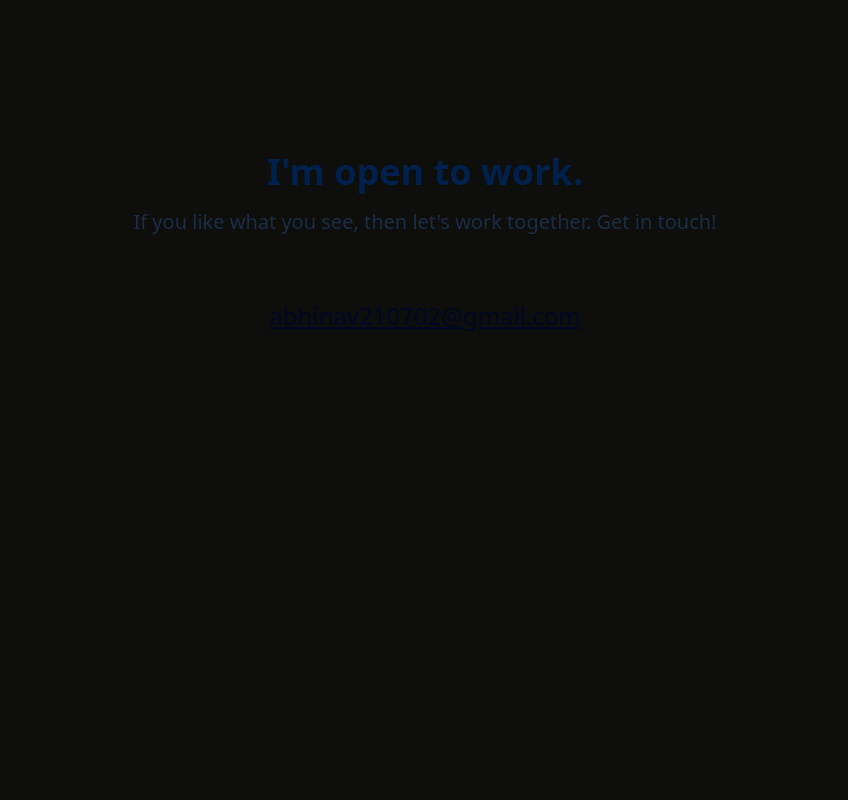
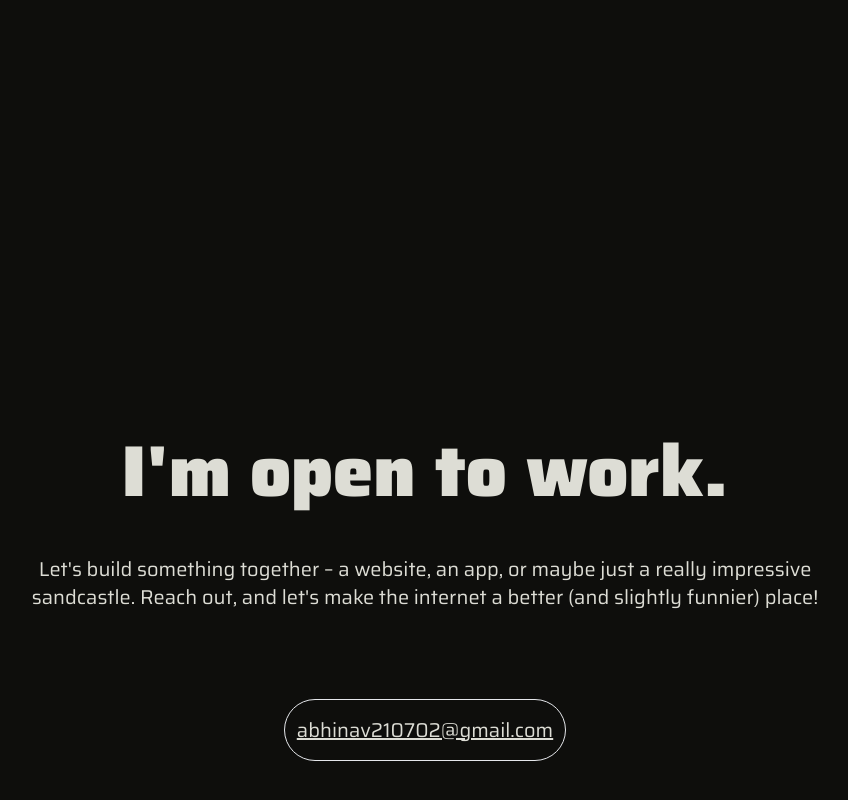
Before and after one commit to Abh1shekSingh/portfolio-new, a React (Vite) app: page / in a window 1280 px wide. Shown: the part 5018-5818 px from the top of the page, without its empty margins (215-1063 px from the left). Before the commit the page ends 5374 px from the top, so only its background shows below. Built offline with nearby package versions, Linux system fonts and the light colour scheme; the HTML template or start-up script is replaced by a standard one; a web font is replaced by a local one.

Commit message:
added Call to action section

```diff
--- a/src/App.jsx
+++ b/src/App.jsx
@@ -2,10 +2,10 @@ import "./App.css"
 import Work from "./components/Work"
 import About from "./components/About"
 import Navbar from "./components/Navbar"
-import React, { useEffect } from "react"
+// import React, { useEffect } from "react"
 import Hero from "./components/Hero"
 import Aboutme from "./components/Aboutme"
-import locomotiveScroll from "locomotive-scroll";
+// import locomotiveScroll from "locomotive-scroll";
 import { CTA } from "./components/CTA"
 
 
--- a/src/components/CTA.jsx
+++ b/src/components/CTA.jsx
@@ -1,13 +1,47 @@
+import { useEffect, useRef, useState } from "react";
+import { useInView } from "react-intersection-observer";
+import { FaCheck } from "react-icons/fa6";
 
 
 export const CTA = () => {
+  const emailRef = useRef(null);
+  const [copy, setCopy] = useState(false);
+
+  const copyToClipboard = () => {
+    const emailText = emailRef.current.innerText;
+    navigator.clipboard.writeText(emailText).then(() => {
+      setCopy(true);
+      setTimeout(() => setCopy(false), 3000);
+    })
+    .catch(err => {
+      console.error('Error copying to clipboard:', err);
+    });
+  };
+
+  const [ref, inView] = useInView({
+    triggerOnce: false,
+  });
+
+  useEffect(() => {
+    if (inView) {
+      document.documentElement.classList.add('dark');
+    } else {
+      document.documentElement.classList.remove('dark');
+    }
+  }, [inView]);
+
+
   return (
-    <div  className="text-[#00214d] mt-[7em]">
-        <div className="flex flex-col justify-center items-center">
-            <h1 className="font-syne font-bold text-3xl md:text-4xl">I&apos;m open to work.</h1>
-            <p className="font-syne text-[#1b2d45] md:text-xl text-center py-4 px-[1em]">If you like what you see, then let&apos;s work together. Get in touch!</p>
-            <a href="mailto:abhinav210702@gmail.com"><p className="md:text-2xl md:mt-[2em] font-syne text-[#020826] mt-[1em] underline cursor-pointer text-lg mb-[1em] ">abhinav210702@gmail.com</p></a>
-        </div>
-    </div>
+    <section ref={ref} className="overflow-hidden w-full h-screen flex justify-center items-center">
+      <div className="dark:text-textdark  mt-[7em]">
+          <div className="flex flex-col gap-8 justify-center items-center">
+              <h1 className="font-saira text-center font-bold text-5xl md:text-7xl ">I&apos;m open to work.</h1>
+              <p className="font-saira dark:text-textdark text-textlight 2xl:text-3xl text-xl text-center py-4 md:px-[12em]"> Let&apos;s build something together – a website, an app, or maybe just a really impressive sandcastle. Reach out, and let&apos;s make the internet a better (and slightly funnier) place!</p>
+
+                <p ref={emailRef} className="flex justify-center items-center gap-8 border py-4 px-3 rounded-full hover:bg-bglight hover:text-textlight  dark:text-textdark transition-all duration-700 2xl:text-3xl text-xl md:mt-[2em] font-saira text-[#020826] mt-[1em] underline cursor-pointer mb-[1em] " onClick={copyToClipboard}>abhinav210702@gmail.com {copy && <FaCheck />}</p>
+
+          </div>
+      </div>
+    </section>
   )
 }
--- a/src/components/Work.jsx
+++ b/src/components/Work.jsx
@@ -18,8 +18,6 @@ const Work = () => {
   useEffect(() => {
     if (inView) {
       document.documentElement.classList.add('dark');
-    } else {
-      document.documentElement.classList.remove('dark');
     }
   }, [inView]);
 
```
